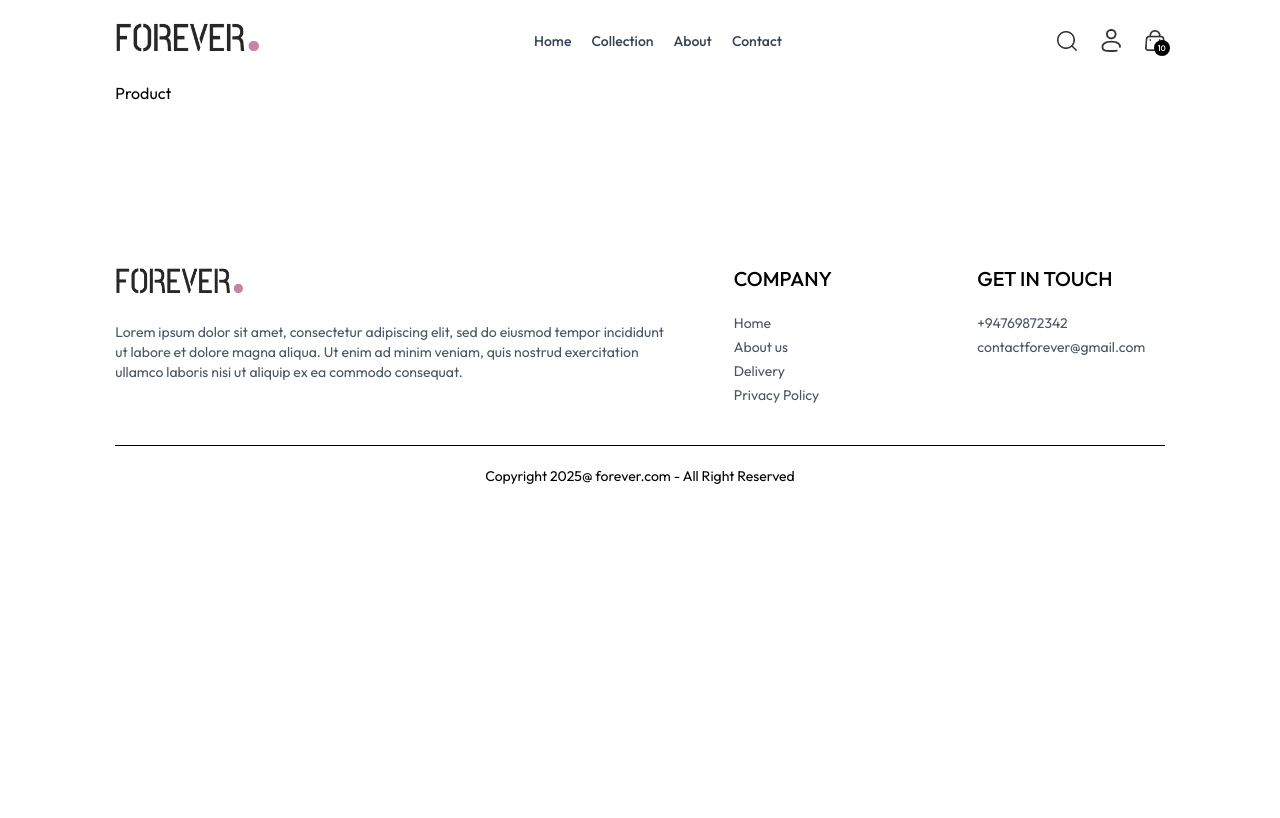
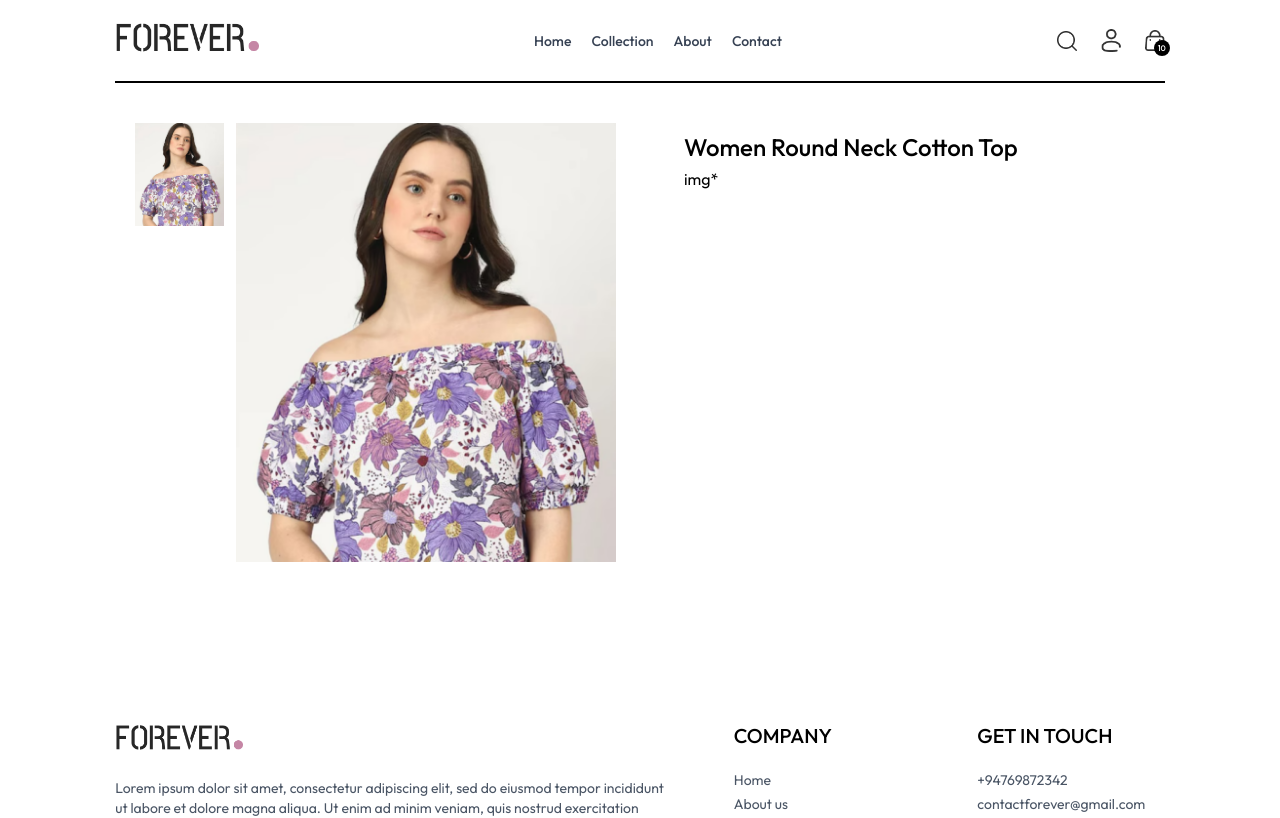
Before and after one commit to Rathinarasa7Nimal/Ecommerce_cloth_platform, a React (Vite) app in the folder frontend/: page /product/aaaaa in a window 1280 px wide. Shown: the top 818 px of the page. Built offline with nearby package versions, Linux system fonts and the light colour scheme.

Commit message:
product data description of certain product description is added

```diff
--- a/frontend/src/pages/Product.jsx
+++ b/frontend/src/pages/Product.jsx
@@ -1,9 +1,60 @@
-import React from 'react'
+import React, { useContext, useEffect, useState } from 'react'
+import { useParams } from 'react-router-dom'
+import { ShopContext } from '../context/ShopContext';
 
 const Product = () => {
-  return (
-    <div>Product</div>
-  )
+
+  const {productId} = useParams();
+  const {products} = useContext(ShopContext);
+  const [productData,setProductData] = useState(false);
+  const [image,setImage] = useState('');
+
+  const fetchProductData = async () => {
+
+    products.map((item)=>{
+      if(item._id === productId){
+        setProductData(item);
+        setImage(item.image[0]);
+        return null;
+      }
+    })
+  }
+
+  useEffect(()=>{
+    fetchProductData();
+  }, [productId,products])
+  return productData ? (
+    <div className='border-t-2 pt-10 transition-opacity ease-in duration-500 opacity-100'>
+
+      {/* product details */}
+      <div className="flex gap-12 sm:gap-12 flex-col sm:flex-row">
+
+        {/* Product Images */}
+        <div className='flex-1 flex flex-col-reverse gap-3 sm:flex-row px-5 '>
+          <div className='flex sm:flex-col overflow-x-auto sm:overflow-y-scroll justify-between sm:justify-normal sm:w-[18.7%] w-full '>
+
+            {
+              productData.image.map((item,index)=>(
+                <img onClick={() => setImage(item)} src={item}key={index}  className='w-[24%] sm:w-full sm:mb-3 flex-shrink-0 cursor-pointer'/>
+            ))
+            }
+          </div>
+          <div className='w-full sm:w-[80%]'>
+              <img src={image} alt=""  className='w-full h-auto'/>
+          </div>
+        </div>
+
+         {/*---------------------Product Info ------------------------- */}
+         <div className='flex-1'>
+          <h1 className='font-medium text-2xl mt-2'>{productData.name}</h1>
+          <div className='flex items-center gap-1 mt-1'>
+            img*
+          </div>
+         </div>
+      </div>
+
+    </div>
+  ) : <div className='opacity-0'></div>
 }
 
 export default Product
```
